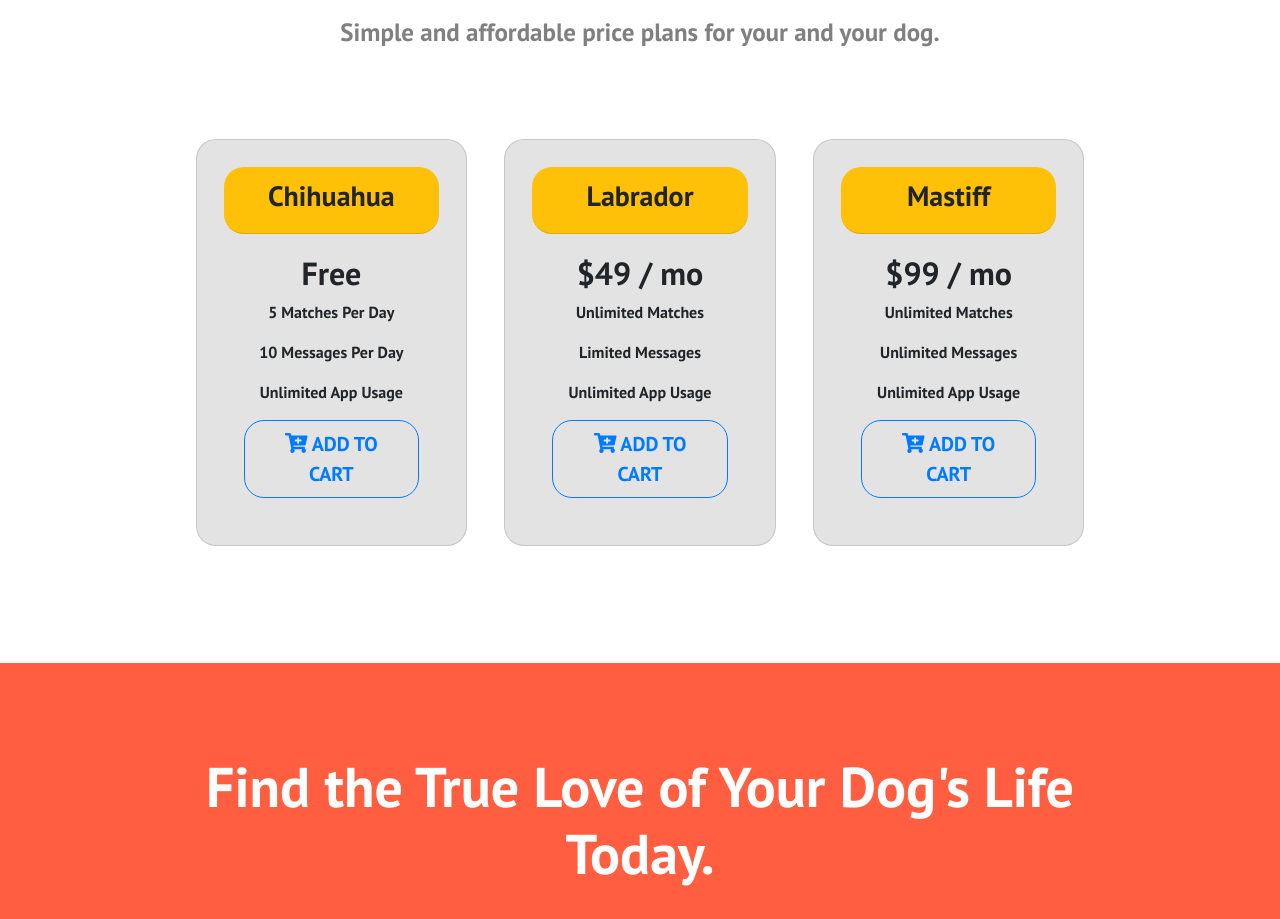
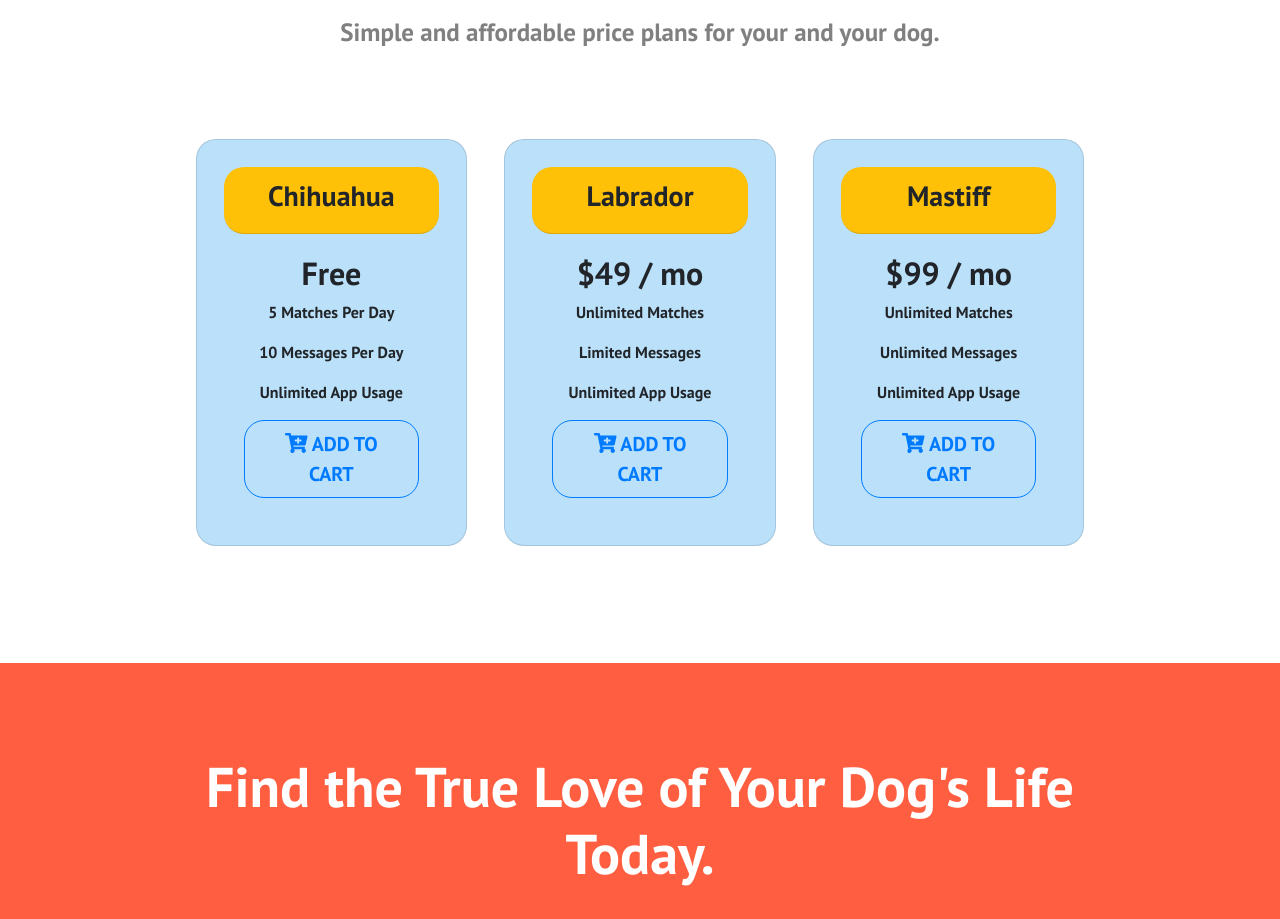
Before and after one commit to ajexpertsolution/tindog, a plain HTML site: page index.html in a window 1280 px wide. Shown: the part 1640-2559 px from the top of the page. Drawn offline with nearby package versions, Linux system fonts and the light colour scheme.

Commit message:
Update styles.css

```diff
--- a/css/styles.css
+++ b/css/styles.css
@@ -131,7 +131,7 @@ body{
 .pricing-card-padding{
 	padding: 10%;
 	border-radius: 20px;
-	background-color: #e4e3e3;
+	background-color: #bbe1fa;
 }
 
 .pricing-card-heading{
```
